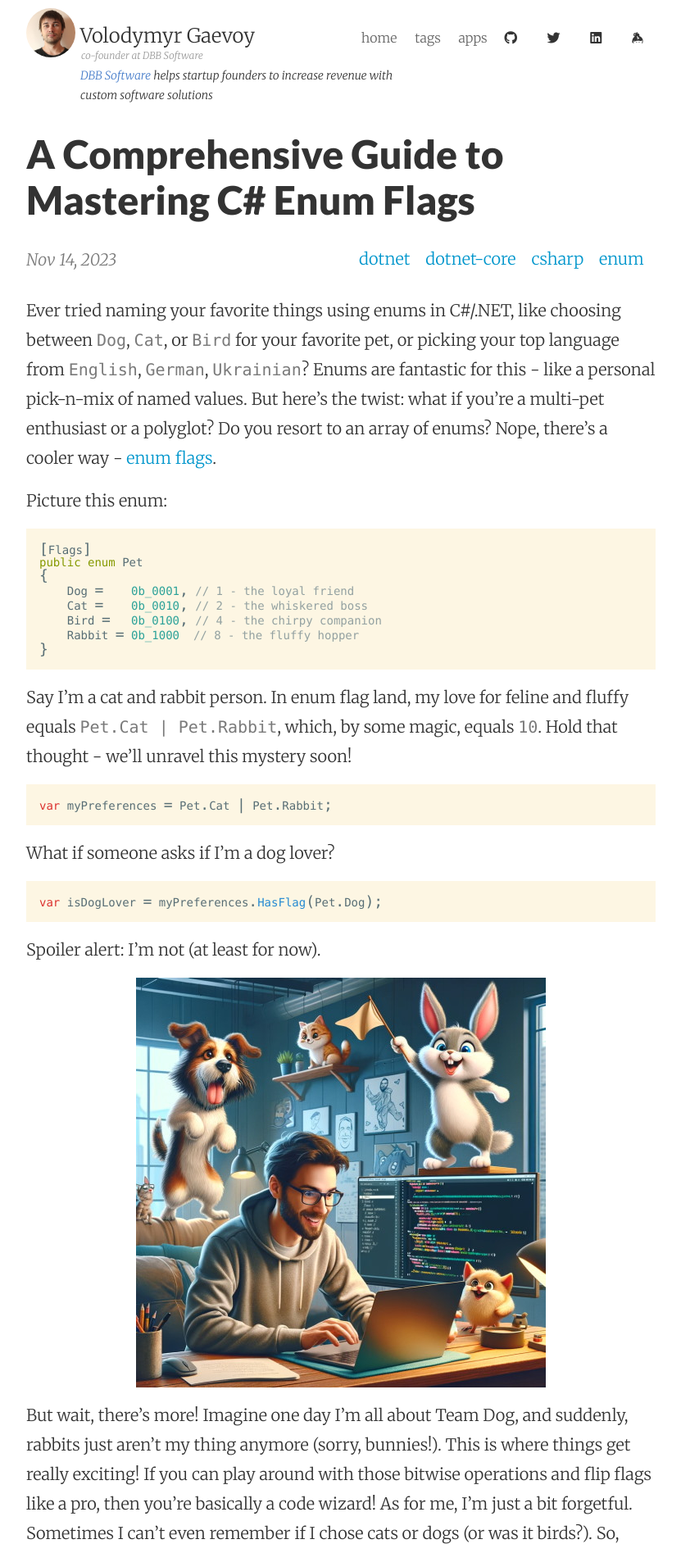
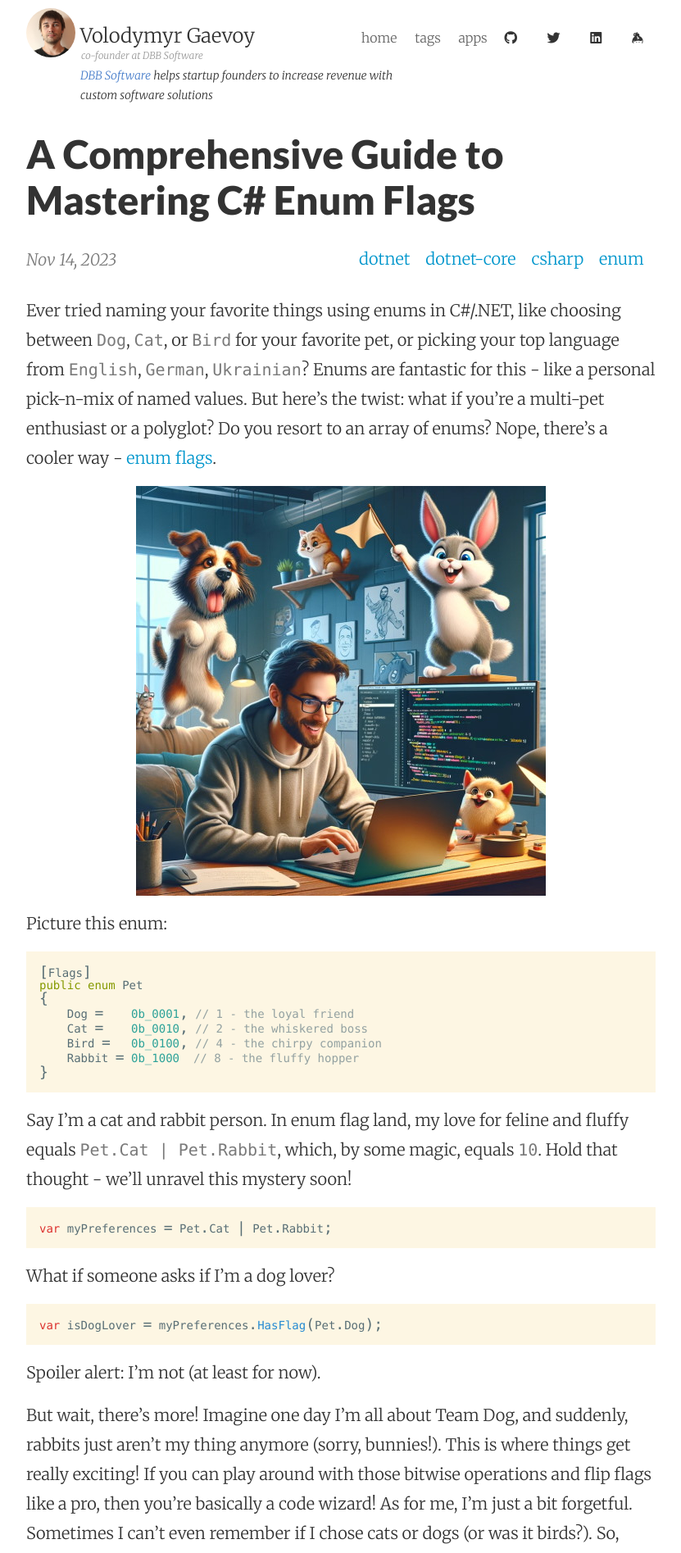
Before and after one commit to gaevoy/gaevoy.github.io, a Jekyll site: the page built from _posts/2023-11-14-learn-enum-flags-csharp.md, in a window 1280 px wide. Shown: the top 1895 px of the page at 82% size, without its empty margins (224-1055 px from the left). Built offline with Jekyll 4.4.1, drawn with Linux system fonts in a browser that asks for light colours; nearby versions of some CDN libraries; comment, search, counter and statistics services are not loaded.

Commit message:
Enum flags

````diff
--- a/_posts/2023-11-14-learn-enum-flags-csharp.md
+++ b/_posts/2023-11-14-learn-enum-flags-csharp.md
@@ -8,6 +8,8 @@ comments: true
 ---
 
 Ever tried naming your favorite things using enums in C#/.NET, like choosing between `Dog`, `Cat`, or `Bird` for your favorite pet, or picking your top language from `English`, `German`, `Ukrainian`? Enums are fantastic for this - like a personal pick-n-mix of named values. But here's the twist: what if you're a multi-pet enthusiast or a polyglot? Do you resort to an array of enums? Nope, there's a cooler way - [enum flags](https://learn.microsoft.com/en-us/dotnet/api/system.flagsattribute).
+
+![animals with flags](/img/learn-enum-flags-csharp/animals_with_flags.jpg "animals with flags" ){:style="max-width:500px; width:100%;" class="block-center"}
 
 Picture this enum:
 
@@ -35,8 +37,6 @@ var isDogLover = myPreferences.HasFlag(Pet.Dog);
 ```
 
 Spoiler alert: I'm not (at least for now).
-
-![animals with flags](/img/learn-enum-flags-csharp/animals_with_flags.jpg "animals with flags" ){:style="max-width:500px; width:100%;" class="block-center"}
 
 But wait, there's more! Imagine one day I'm all about Team Dog, and suddenly, rabbits just aren't my thing anymore (sorry, bunnies!). This is where things get really exciting! If you can play around with those bitwise operations and flip flags like a pro, then you're basically a code wizard! As for me, I'm just a bit forgetful. Sometimes I can't even remember if I chose cats or dogs (or was it birds?). So, writing this post is my way of keeping it all straight - and hopefully helping you too!
 
````
